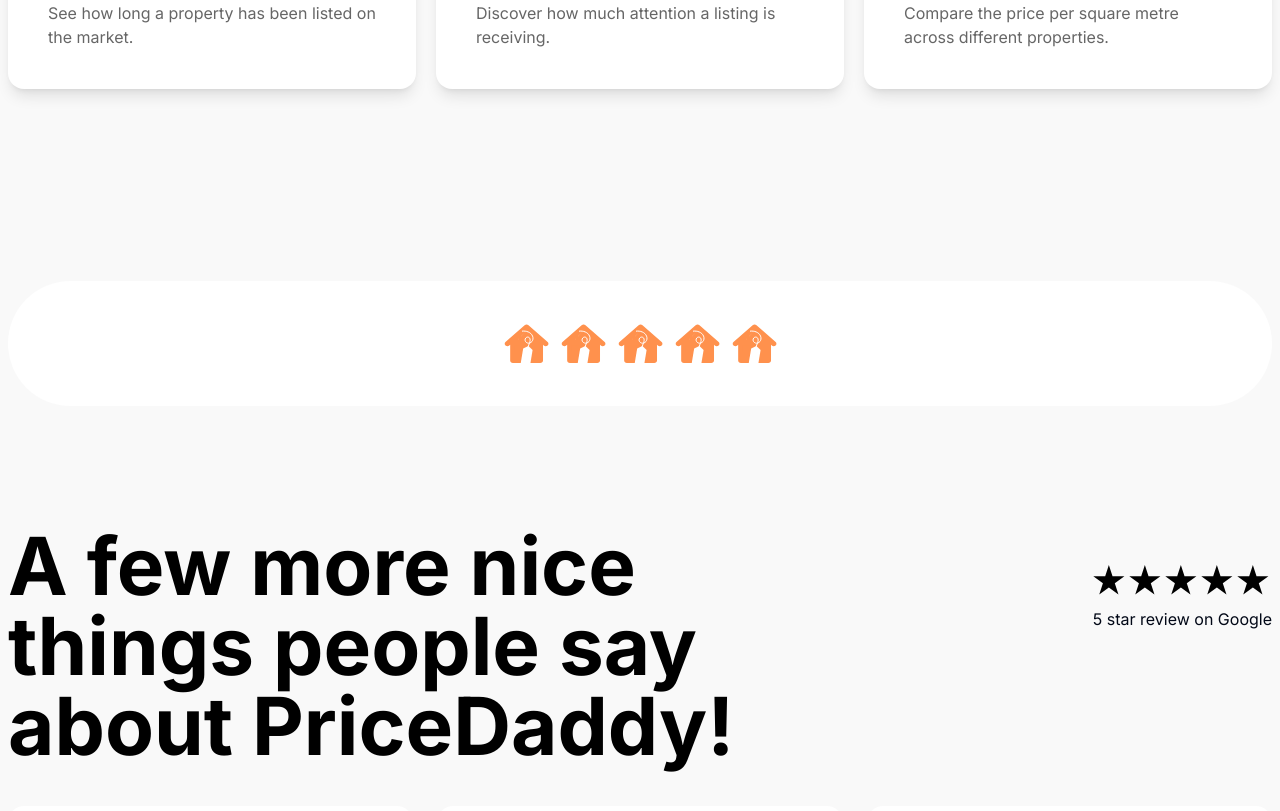
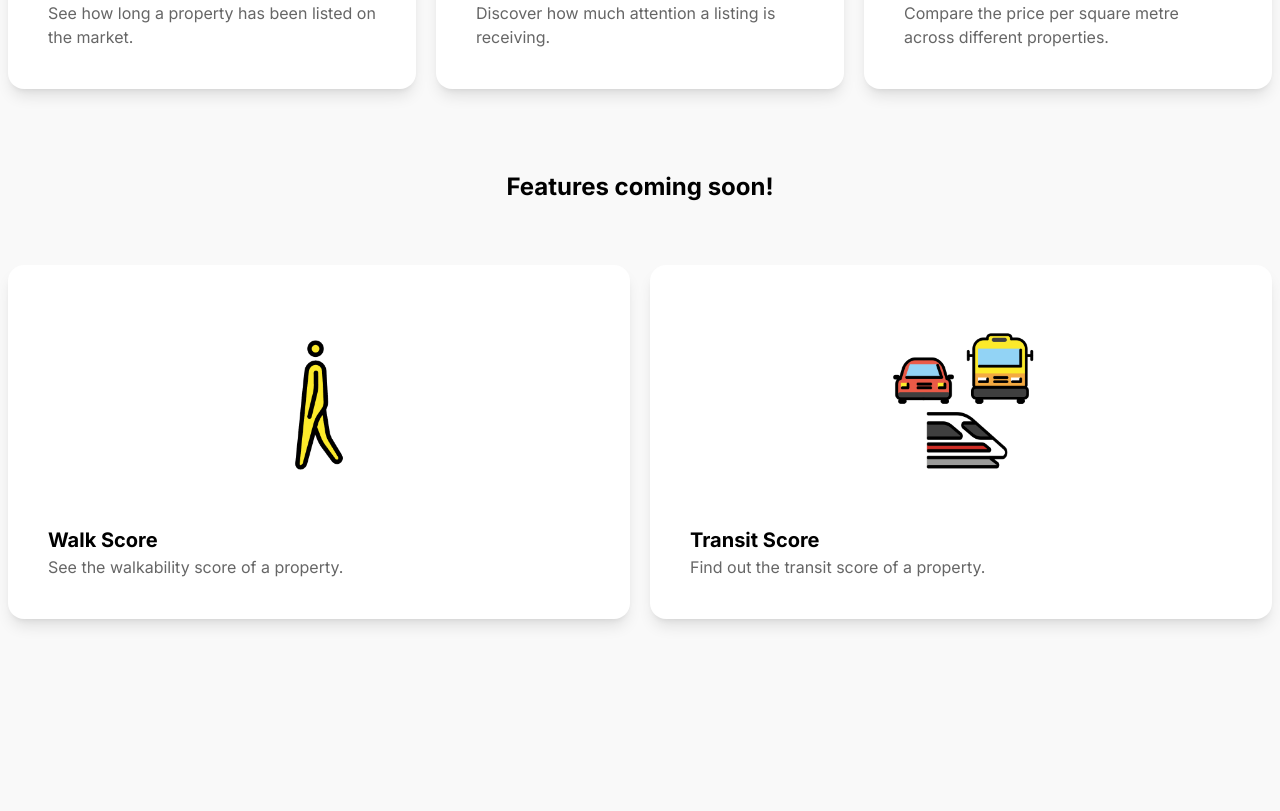
Before and after one commit to algology/pricedaddywebsite, a Next.js app: page / in a window 1280 px wide. Shown: the part 2446-3257 px from the top of the page. Built offline with nearby package versions, Linux system fonts and the light colour scheme.

Commit message:
coming soon features section

```diff
--- a/app/page.tsx
+++ b/app/page.tsx
@@ -6,6 +6,8 @@
 import daysOnMarket from "../public/daysOnMarketImage.png";
 import costpersqmImage from "../public/costpersqmImage.png";
 import viewsImage from "../public/viewsImage.png";
+import walkScoreImage from "../public/walkscore.png";
+import transitScoreImage from "../public/transitscore.png";
 
 export default function Home() {
   return (
@@ -147,7 +149,7 @@
               to price guides find out:
             </p>
           </div>
-          <div className="grid grid-cols-1 sm:grid-cols-3 gap-5">
+          <div className="grid grid-cols-1 sm:grid-cols-3 gap-5 pb-10">
             <div className="w-full h-auto rounded-2xl flex flex-col justify-between gap-5 p-10 bg-white shadow-lg">
               <div className="w-full sm:h-[200px] h-[150px] grid place-items-center">
                 <div className="w-full sm:h-[200px] h-[150px] grid place-items-center">
@@ -210,6 +212,49 @@
                 <p className="text-[#666666] md:text-[16px] text-[14px] leading-[150%]">
                   Compare the price per square metre across different
                   properties.
+                </p>
+              </div>
+            </div>
+          </div>
+
+          <h2 className="text-black md:text-[24px] text-[20px] font-bold leading-[150%] text-center p-10">
+            Features coming soon!
+          </h2>
+
+          <div className="grid grid-cols-1 sm:grid-cols-2 gap-5 mt-5">
+            <div className="w-full h-auto rounded-2xl flex flex-col justify-between gap-5 p-10 bg-white shadow-lg">
+              <div className="w-full sm:h-[200px] h-[150px] grid place-items-center">
+                <Image
+                  src={walkScoreImage}
+                  alt="Walk Score"
+                  width={160}
+                  height={160}
+                />
+              </div>
+              <div>
+                <p className="text-black md:text-[20px] text-[18px] font-bold leading-[150%]">
+                  Walk Score
+                </p>
+                <p className="text-[#666666] md:text-[16px] text-[14px] leading-[150%]">
+                  See the walkability score of a property.
+                </p>
+              </div>
+            </div>
+            <div className="w-full h-auto rounded-2xl flex flex-col justify-between gap-5 p-10 bg-white shadow-lg">
+              <div className="w-full sm:h-[200px] h-[150px] grid place-items-center">
+                <Image
+                  src={transitScoreImage}
+                  alt="Transit Score"
+                  width={160}
+                  height={160}
+                />
+              </div>
+              <div>
+                <p className="text-black md:text-[20px] text-[18px] font-bold leading-[150%]">
+                  Transit Score
+                </p>
+                <p className="text-[#666666] md:text-[16px] text-[14px] leading-[150%]">
+                  Find out the transit score of a property.
                 </p>
               </div>
             </div>
```
Also changed, not shown: public/transitscore.png (added), public/walkscore.png (added).
